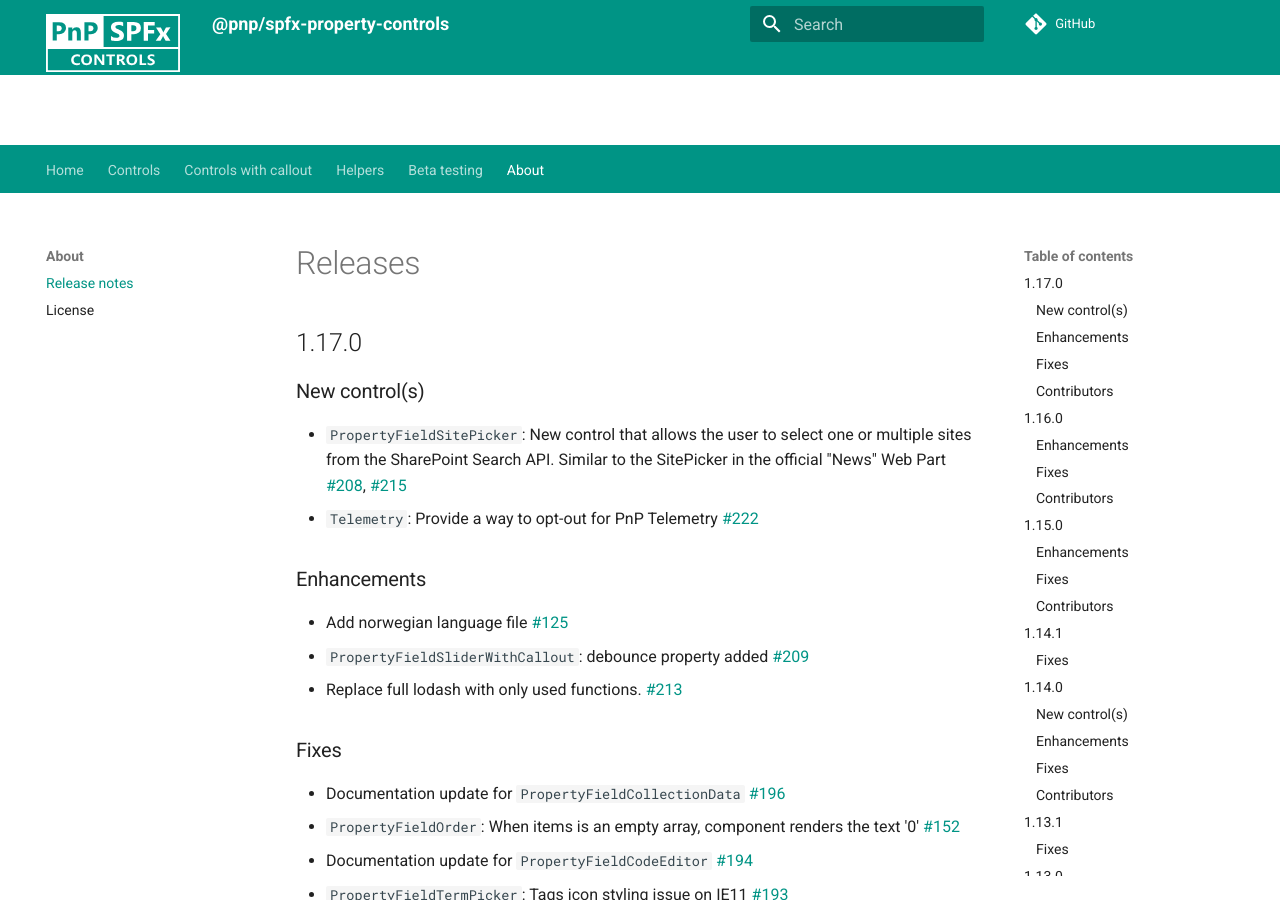
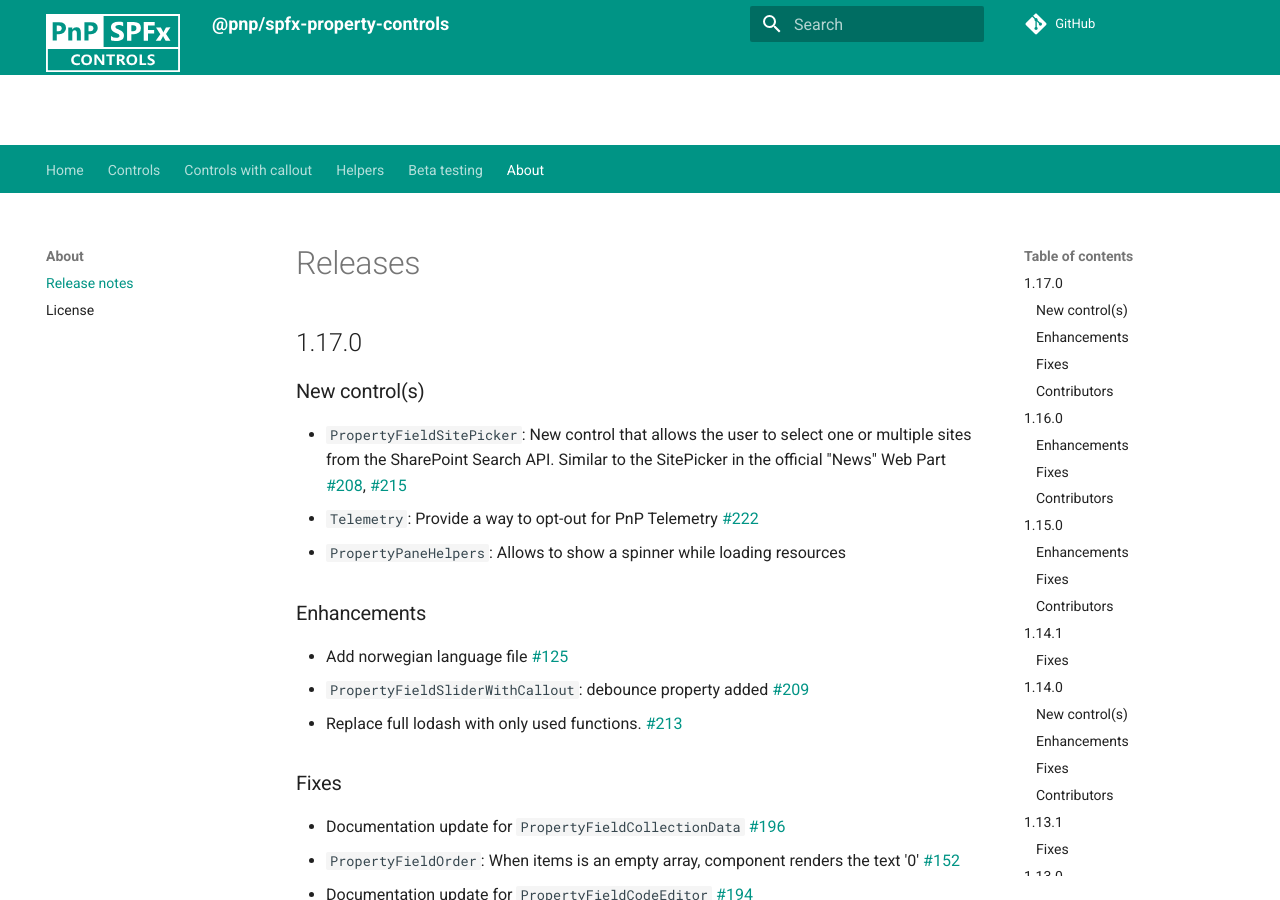
Before and after one commit to pnp/sp-dev-fx-property-controls, an MkDocs documentation site: the page built from docs/documentation/docs/about/release-notes.md, in a window 1280 px wide and 900 px high. Built offline with MkDocs 1.6.1 and Material for MkDocs 9.7.7, drawn with Linux system fonts in a browser that asks for light colours; comment, search, counter and statistics services are not loaded.

Commit message:
Updated changelog

```diff
--- a/CHANGELOG.json
+++ b/CHANGELOG.json
@@ -5,7 +5,8 @@
       "changes": {
         "new": [
           "`PropertyFieldSitePicker`: New control that allows the user to select one or multiple sites from the SharePoint Search API. Similar to the SitePicker in the official \"News\" Web Part [#208](https://github.com/SharePoint/sp-dev-fx-property-controls/pull/208), [#215](https://github.com/SharePoint/sp-dev-fx-property-controls/pull/215)",
-          "`Telemetry`: Provide a way to opt-out for PnP Telemetry [#222](https://github.com/SharePoint/sp-dev-fx-property-controls/pull/222)"
+          "`Telemetry`: Provide a way to opt-out for PnP Telemetry [#222](https://github.com/SharePoint/sp-dev-fx-property-controls/pull/222)",
+          "`PropertyPaneHelpers`: Allows to show a spinner while loading resources"
         ],
         "enhancements": [
           "Add norwegian language file [#125](https://github.com/SharePoint/sp-dev-fx-property-controls/pull/125)",
--- a/docs/documentation/docs/about/release-notes.md
+++ b/docs/documentation/docs/about/release-notes.md
@@ -6,6 +6,7 @@
 
 - `PropertyFieldSitePicker`: New control that allows the user to select one or multiple sites from the SharePoint Search API. Similar to the SitePicker in the official "News" Web Part [#208](https://github.com/SharePoint/sp-dev-fx-property-controls/pull/208), [#215](https://github.com/SharePoint/sp-dev-fx-property-controls/pull/215)
 - `Telemetry`: Provide a way to opt-out for PnP Telemetry [#222](https://github.com/SharePoint/sp-dev-fx-property-controls/pull/222)
+- `PropertyPaneHelpers`: Allows to show a spinner while loading resources
 
 ### Enhancements
 
```
Also changed, not shown: CHANGELOG.md.
